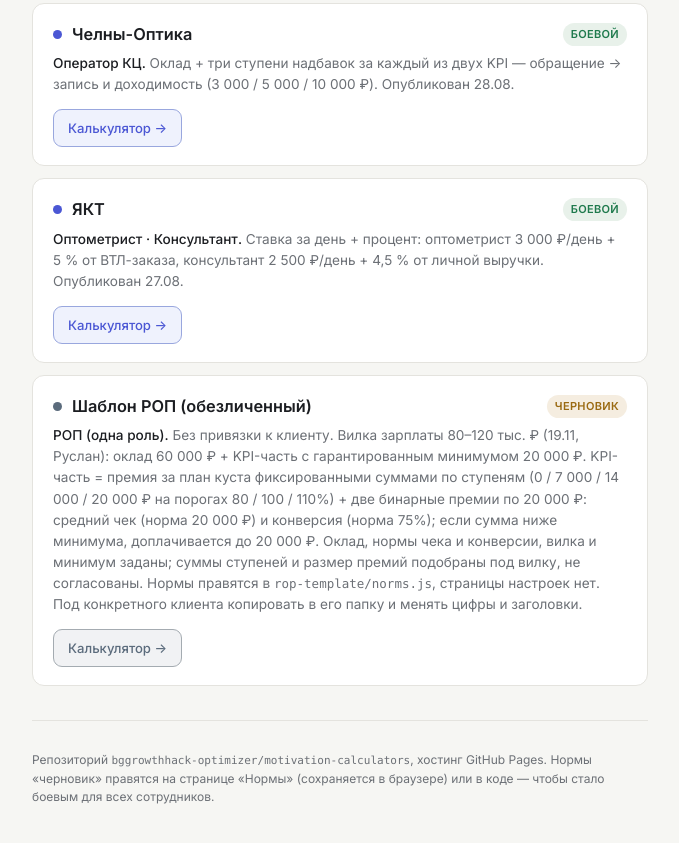
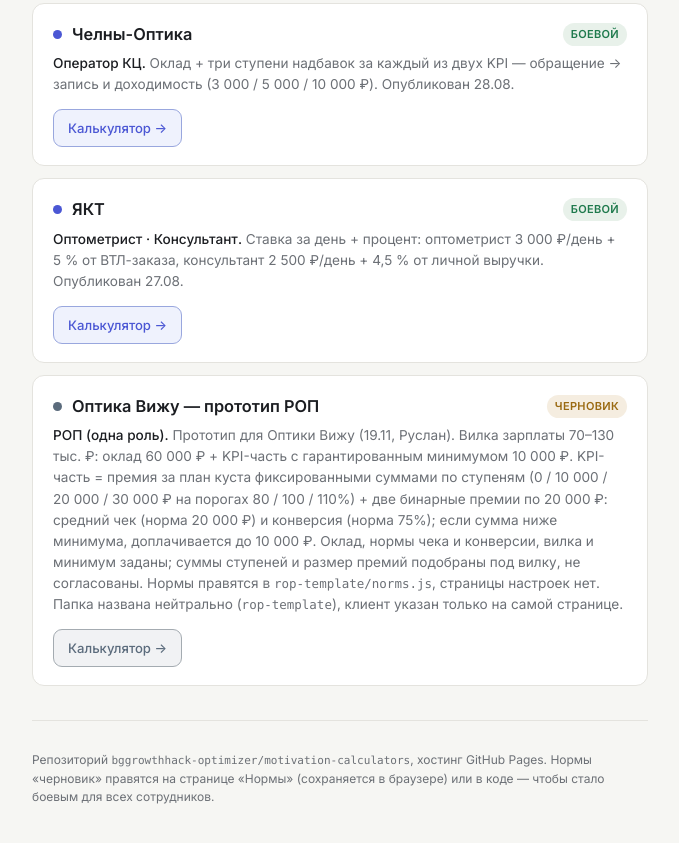
Before and after one commit to bggrowthhack-optimizer/motivation-calculators, a plain HTML site: page 9f2c7a1b/index.html in a window 1280 px wide. Shown: the part 1185-2028 px from the top of the page, without its empty margins (300-979 px from the left). Drawn offline with Linux system fonts and the light colour scheme.

Commit message:
Панель: карточка «Оптика Вижу — прототип РОП», вилка 70–130 тыс. ₽
Co-Authored-By: Claude Sonnet 5.5 <noreply@anthropic.com>
Claude-Session: https://claude.ai/code/session_011VT5kFpLee9n1bN9e6YBBo

```diff
--- a/9f2c7a1b/index.html
+++ b/9f2c7a1b/index.html
@@ -220,10 +220,10 @@
     <li class="card" style="--c: #5b6b7c">
       <div class="card-head">
         <span class="dot"></span>
-        <h2>Шаблон РОП (обезличенный)</h2>
+        <h2>Оптика Вижу — прототип РОП</h2>
         <span class="tag draft">черновик</span>
       </div>
-      <p class="desc"><span class="roles">РОП (одна роль).</span> Без привязки к клиенту. Вилка зарплаты 80–120 тыс. ₽ (19.11, Руслан): оклад 60 000 ₽ + KPI-часть с гарантированным минимумом 20 000 ₽. KPI-часть = премия за план куста фиксированными суммами по ступеням (0 / 7 000 / 14 000 / 20 000 ₽ на порогах 80 / 100 / 110%) + две бинарные премии по 20 000 ₽: средний чек (норма 20 000 ₽) и конверсия (норма 75%); если сумма ниже минимума, доплачивается до 20 000 ₽. Оклад, нормы чека и конверсии, вилка и минимум заданы; суммы ступеней и размер премий подобраны под вилку, не согласованы. Нормы правятся в <span class="mono">rop-template/norms.js</span>, страницы настроек нет. Под конкретного клиента копировать в его папку и менять цифры и заголовки.</p>
+      <p class="desc"><span class="roles">РОП (одна роль).</span> Прототип для Оптики Вижу (19.11, Руслан). Вилка зарплаты 70–130 тыс. ₽: оклад 60 000 ₽ + KPI-часть с гарантированным минимумом 10 000 ₽. KPI-часть = премия за план куста фиксированными суммами по ступеням (0 / 10 000 / 20 000 / 30 000 ₽ на порогах 80 / 100 / 110%) + две бинарные премии по 20 000 ₽: средний чек (норма 20 000 ₽) и конверсия (норма 75%); если сумма ниже минимума, доплачивается до 10 000 ₽. Оклад, нормы чека и конверсии, вилка и минимум заданы; суммы ступеней и размер премий подобраны под вилку, не согласованы. Нормы правятся в <span class="mono">rop-template/norms.js</span>, страницы настроек нет. Папка названа нейтрально (<span class="mono">rop-template</span>), клиент указан только на самой странице.</p>
       <div class="links">
         <a class="btn primary" href="https://bggrowthhack-optimizer.github.io/motivation-calculators/rop-template/">Калькулятор →</a>
       </div>
```
